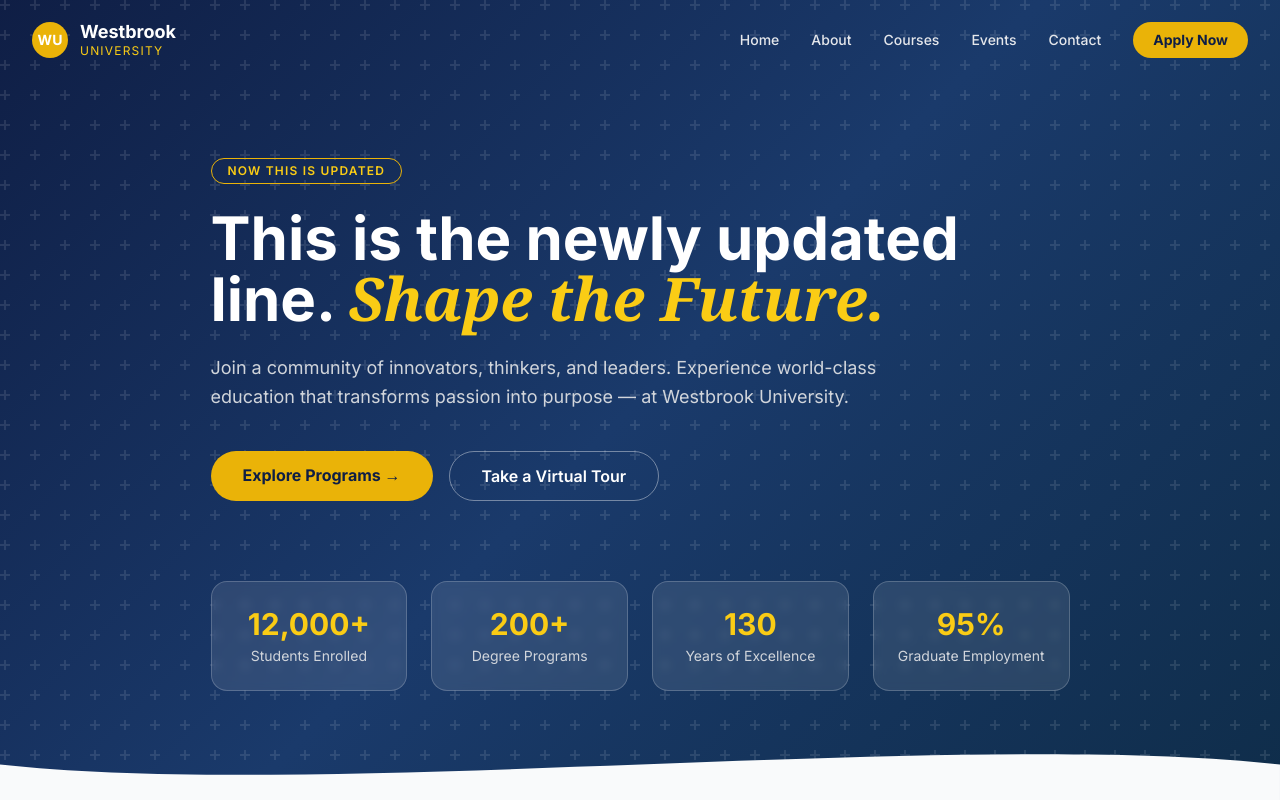
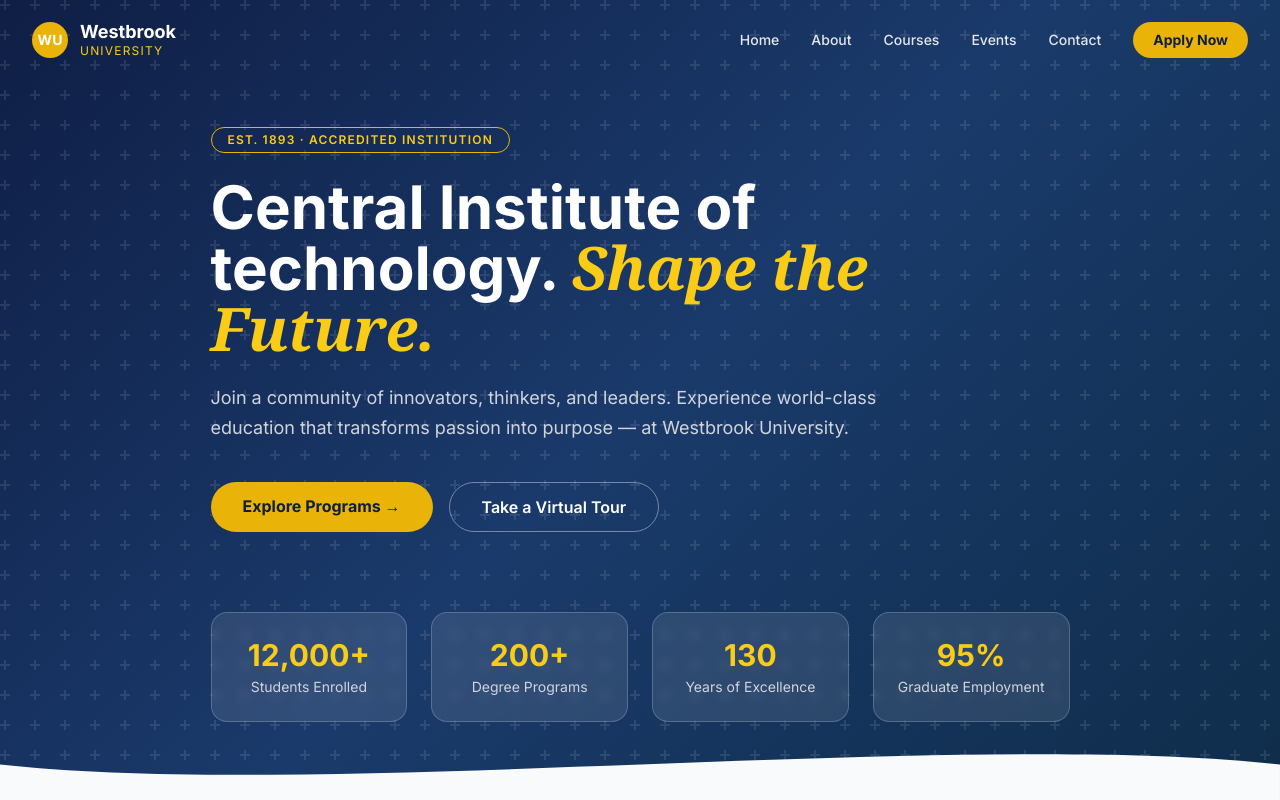
Before and after one commit to Vasu-Chourasia/Static-College-Website, a React (Vite) app: page / in a window 1280 px wide. Shown: the top 800 px of the page. Built offline with nearby package versions, Linux system fonts and the light colour scheme.

Commit message:
Update HeroSection.jsx

```diff
--- a/src/components/HeroSection.jsx
+++ b/src/components/HeroSection.jsx
@@ -25,10 +25,10 @@ export default function HeroSection() {
       <div className="relative max-w-7xl mx-auto px-4 sm:px-6 lg:px-8 pt-28 pb-16">
         <div className="max-w-3xl animate-fade-in-up">
           <span className="inline-block border border-yellow-500 text-yellow-400 text-xs font-semibold tracking-widest uppercase px-4 py-1 rounded-full mb-6">
-            now this is updated
+            Est. 1893 · Accredited Institution
           </span>
           <h1 className="text-4xl sm:text-5xl lg:text-6xl font-bold text-white leading-tight mb-6">
-            This is the newly updated line.{' '}
+            Central Institute of technology.{' '}
             <span className="text-yellow-400 font-serif italic">Shape the Future.</span>
           </h1>
           <p className="text-lg text-gray-300 leading-relaxed mb-10 max-w-2xl">
```
